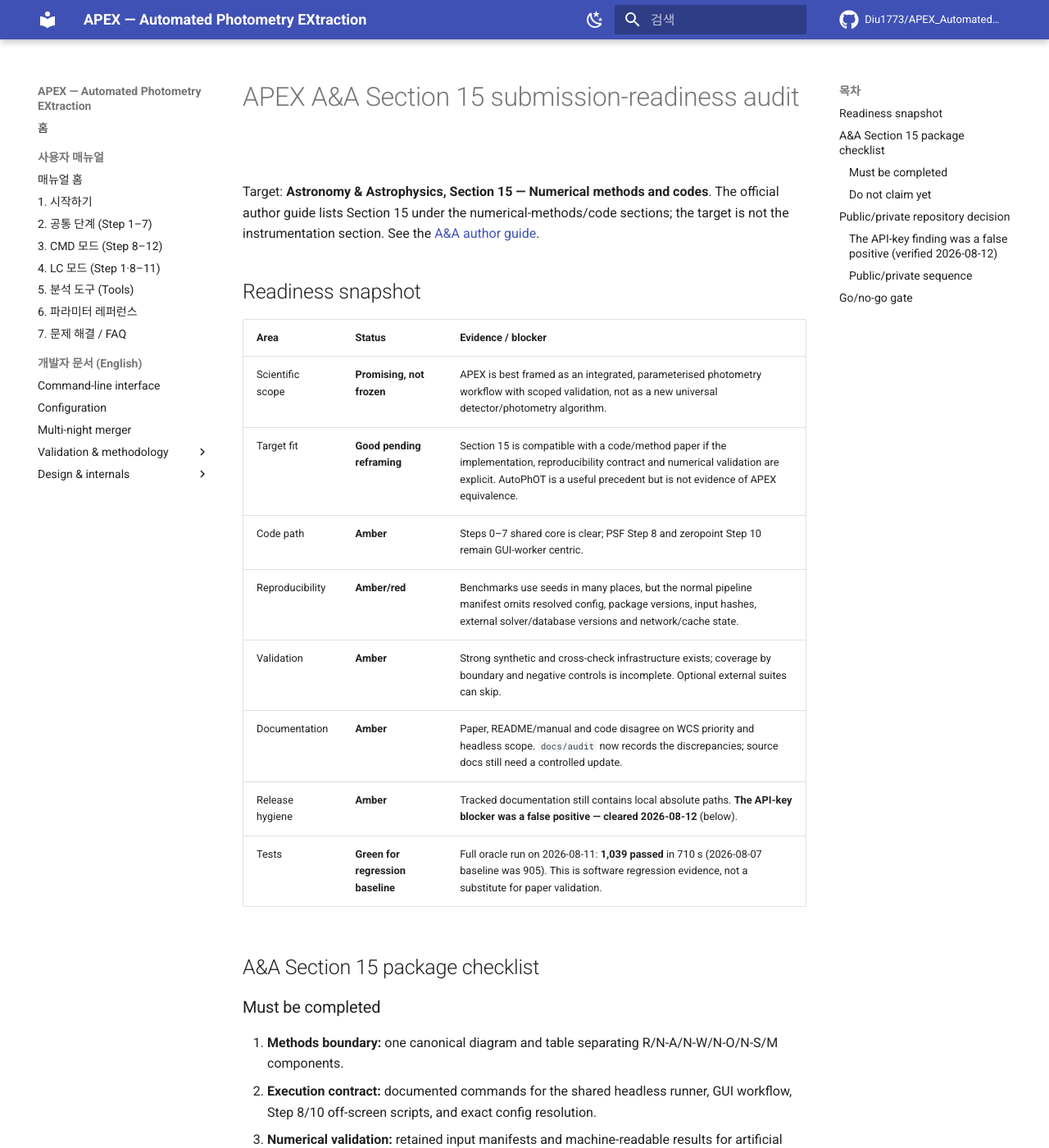
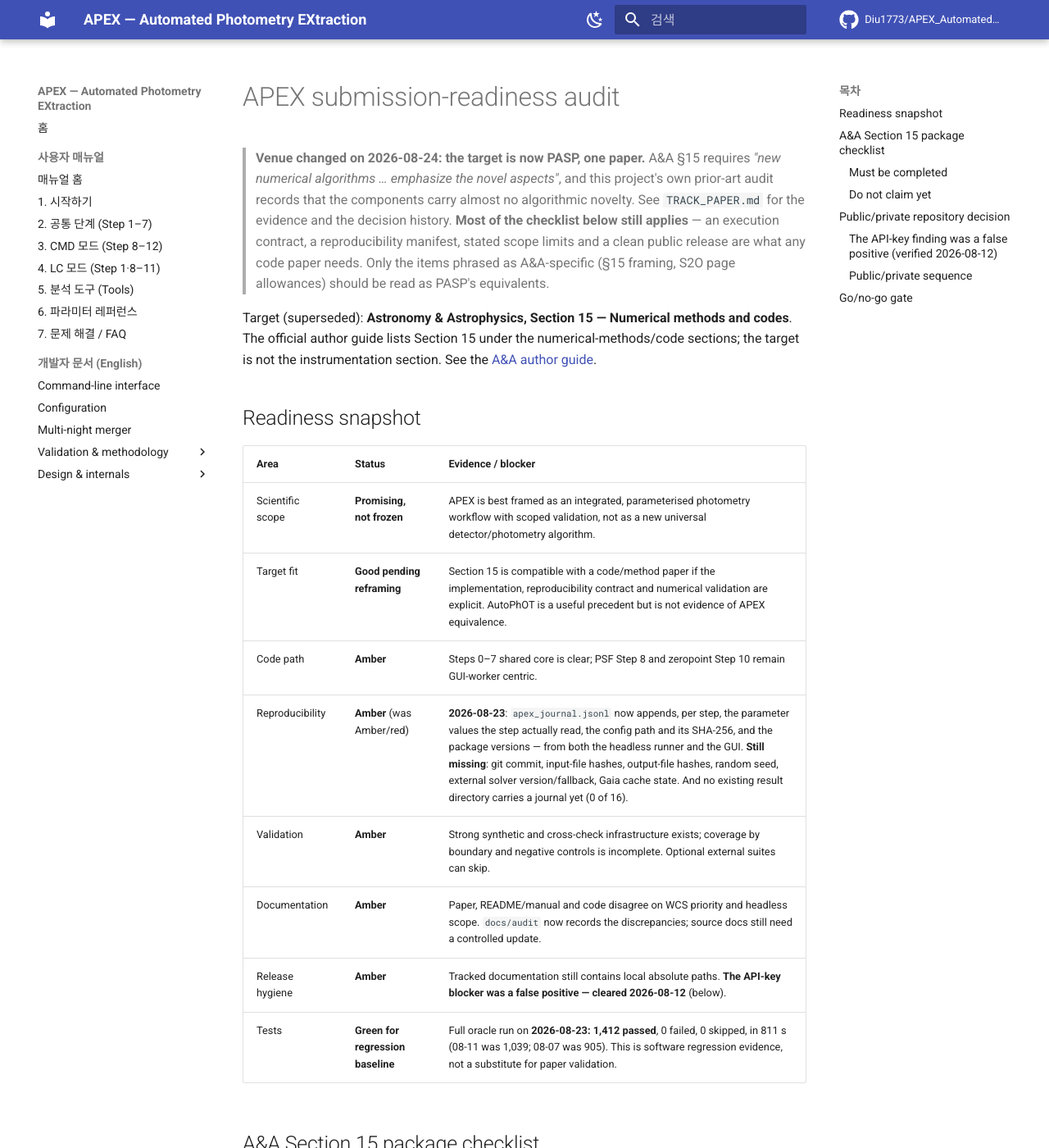
Before and after one commit to Diu1773/APEX_AutomatedPhotometryEXtraction, an MkDocs documentation site: the page built from docs/audit/APEX_SUBMISSION_READINESS.md, in a window 1280 px wide and 1400 px high. Shown: the whole window at 82% size. Built offline with MkDocs 1.6.1 and Material for MkDocs 9.7.7, drawn with Linux system fonts in a browser that asks for light colours; comment, search, counter and statistics services are not loaded.

Commit message:
docs(audit): 감사·계획 문서의 낡은 전제를 정리한다
스코어카드가 자기 표와 모순돼 있었다. 「A 축이 아직 빈 넷」에 구경보정
워크플로가 들어 있는데, 같은 파일의 성적표와 갱신 이력은 08-16 에 이미
✕→○ 로 바꿔 놨다(3 자 대조 · 하늘 추정기로 IRAF 격차 규명 · 격자 조회 결함
발견). 목록을 표에 맞췄다. step12 행에는 rail 해소가 선행연구에 있다는
표시를 붙였다.

제출준비도 감사는 통째로 A&A 15절 전제였고 수치가 낡았다.
- 투고처가 PASP 로 바뀌었음을 머리에 명시. 다만 체크리스트 대부분은
  어느 코드 논문에나 필요한 것이라 그대로 쓴다
- 재현성 행: Amber/red -> Amber. 저널이 스텝별 파라미터 값·설정 SHA-256·
  패키지 버전을 남긴다. 아직 빈 것 여섯을 명시
- 테스트 수: 1,039(08-11) -> 1,412(08-23)

논문작업 폴더의 계획 문서 셋에는 「08-24 이전 문서」 표시를 붙였다. 원고
파일은 빌드 스크립트가 파싱하므로 건드리지 않았다.

Co-Authored-By: Claude Opus 5 <noreply@anthropic.com>

```diff
--- a/docs/audit/APEX_SUBMISSION_READINESS.md
+++ b/docs/audit/APEX_SUBMISSION_READINESS.md
@@ -1,6 +1,15 @@
-# APEX A&A Section 15 submission-readiness audit
+# APEX submission-readiness audit
 
-Target: **Astronomy & Astrophysics, Section 15 — Numerical methods and codes**. The official author guide lists Section 15 under the numerical-methods/code sections; the target is not the instrumentation section. See the [A&A author guide](https://www.aanda.org/doc_journal/instructions/aadoc.pdf).
+> **Venue changed on 2026-08-24: the target is now PASP, one paper.** A&A §15
+> requires *"new numerical algorithms … emphasize the novel aspects"*, and this
+> project's own prior-art audit records that the components carry almost no
+> algorithmic novelty. See `TRACK_PAPER.md` for the evidence and the decision
+> history. **Most of the checklist below still applies** — an execution contract,
+> a reproducibility manifest, stated scope limits and a clean public release are
+> what any code paper needs. Only the items phrased as A&A-specific (§15 framing,
+> S2O page allowances) should be read as PASP's equivalents.
+
+Target (superseded): **Astronomy & Astrophysics, Section 15 — Numerical methods and codes**. The official author guide lists Section 15 under the numerical-methods/code sections; the target is not the instrumentation section. See the [A&A author guide](https://www.aanda.org/doc_journal/instructions/aadoc.pdf).
 
 ## Readiness snapshot
 
@@ -9,11 +18,11 @@ Target: **Astronomy & Astrophysics, Section 15 — Numerical methods and codes**
 | Scientific scope | **Promising, not frozen** | APEX is best framed as an integrated, parameterised photometry workflow with scoped validation, not as a new universal detector/photometry algorithm. |
 | Target fit | **Good pending reframing** | Section 15 is compatible with a code/method paper if the implementation, reproducibility contract and numerical validation are explicit. AutoPhOT is a useful precedent but is not evidence of APEX equivalence. |
 | Code path | **Amber** | Steps 0–7 shared core is clear; PSF Step 8 and zeropoint Step 10 remain GUI-worker centric. |
-| Reproducibility | **Amber/red** | Benchmarks use seeds in many places, but the normal pipeline manifest omits resolved config, package versions, input hashes, external solver/database versions and network/cache state. |
+| Reproducibility | **Amber** (was Amber/red) | **2026-08-23**: `apex_journal.jsonl` now appends, per step, the parameter values the step actually read, the config path and its SHA-256, and the package versions — from both the headless runner and the GUI. **Still missing**: git commit, input-file hashes, output-file hashes, random seed, external solver version/fallback, Gaia cache state. And no existing result directory carries a journal yet (0 of 16). |
 | Validation | **Amber** | Strong synthetic and cross-check infrastructure exists; coverage by boundary and negative controls is incomplete. Optional external suites can skip. |
 | Documentation | **Amber** | Paper, README/manual and code disagree on WCS priority and headless scope. `docs/audit` now records the discrepancies; source docs still need a controlled update. |
 | Release hygiene | **Amber** | Tracked documentation still contains local absolute paths. **The API-key blocker was a false positive — cleared 2026-08-12** (below). |
-| Tests | **Green for regression baseline** | Full oracle run on 2026-08-11: **1,039 passed** in 710 s (2026-08-07 baseline was 905). This is software regression evidence, not a substitute for paper validation. |
+| Tests | **Green for regression baseline** | Full oracle run on **2026-08-23: 1,412 passed**, 0 failed, 0 skipped, in 811 s (08-11 was 1,039; 08-07 was 905). This is software regression evidence, not a substitute for paper validation. |
 
 ## A&A Section 15 package checklist
 
```
Also changed, not shown: docs/audit/APEX_ENGINE_SCORECARD.md (+8 -5 lines), validation/paper/논문작업/ARS_REVIEW_20260813.md (+5 -0 lines), validation/paper/논문작업/MANUSCRIPT_ko_section15_draft_20260811.md (+5 -0 lines), validation/paper/논문작업/PAPER_IMPLEMENTATION_PLAN.md (+5 -0 lines).
